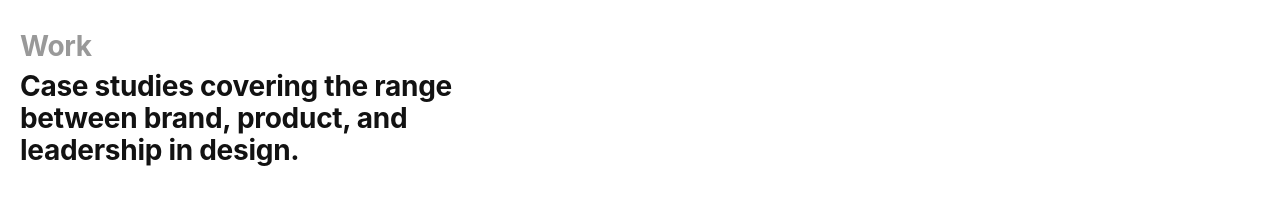
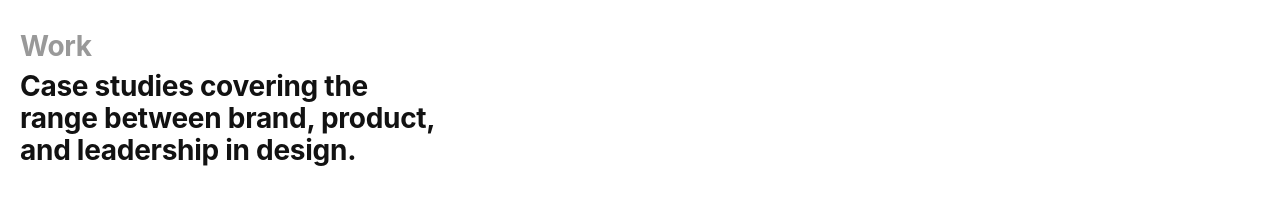
Before and after one commit to imericsin/ericsin, a React (Vite) app: page /work in a window 1280 px wide. Shown: the part 124-340 px from the top of the page. Built offline with nearby package versions, Linux system fonts and the light colour scheme; no server answers; a web font is replaced by a local one.

Commit message:
works: consistent blurIn headliner, 420px max-width

```diff
--- a/src/pages/WorksPage.tsx
+++ b/src/pages/WorksPage.tsx
@@ -4,12 +4,6 @@ import PageFooter from '../components/PageFooter'
 import { useWorkIndex } from '../hooks/useWorkIndex'
 import { useReveal } from '../hooks/useReveal'
 import { useCardDim } from '../components/CardGrid'
-
-const headlinerLines = [
-  'Case studies covering the range',
-  'between brand, product, and',
-  'leadership in design.',
-]
 
 export default function WorksPage() {
   const cards = useWorkIndex({ featuredOnly: false })
@@ -23,14 +17,8 @@ export default function WorksPage() {
       <section className="section-hero">
         <div className="hero-text hero-text--stack">
           <p className="hero-name anim" style={{ animationDelay: '0.1s' }}>Work</p>
-          <p className="hero-bio" aria-label={headlinerLines.join(' ')}>
-            {headlinerLines.map((line, i) => (
-              <span
-                key={i}
-                className="hero-line"
-                style={{ animationDelay: `${0.15 + i * 0.1}s` }}
-              >{line}</span>
-            ))}
+          <p className="hero-bio anim" style={{ animationDelay: '0.2s' }}>
+            Case studies covering the range between brand, product, and leadership in design.
           </p>
         </div>
       </section>
--- a/src/styles/globals.css
+++ b/src/styles/globals.css
@@ -191,11 +191,11 @@ body {
   mix-blend-mode: normal;
 }
 
-/* Hero lines — rise + fade, no blur */
+/* Hero lines */
 .hero-line {
   display: block;
   opacity: 0;
-  animation: riseIn 0.65s cubic-bezier(0.22, 1, 0.36, 1) forwards;
+  animation: blurIn 0.7s cubic-bezier(0.22, 1, 0.36, 1) forwards;
 }
 
 @media (prefers-reduced-motion: reduce) {
@@ -285,7 +285,7 @@ body {
 }
 .hero-text--stack { flex-direction: column; gap: 8px; }
 .hero-text--stack .hero-name { color: var(--system-hero-secondary); }
-.hero-text--stack .hero-bio { flex: none; width: 100%; }
+.hero-text--stack .hero-bio { flex: none; width: 100%; max-width: 420px; }
 .hero-left { display: flex; flex-direction: column; flex: 0 0 calc(50% - 4px); }
 .hero-name  { font-size: 1.75rem; font-weight: 700; line-height: 1.143; letter-spacing: -0.01em; color: var(--system-hero-primary); white-space: nowrap; }
 .hero-title { font-size: 1.75rem; font-weight: 700; line-height: 1.143; letter-spacing: -0.01em; color: var(--system-hero-secondary); white-space: nowrap; }
```
